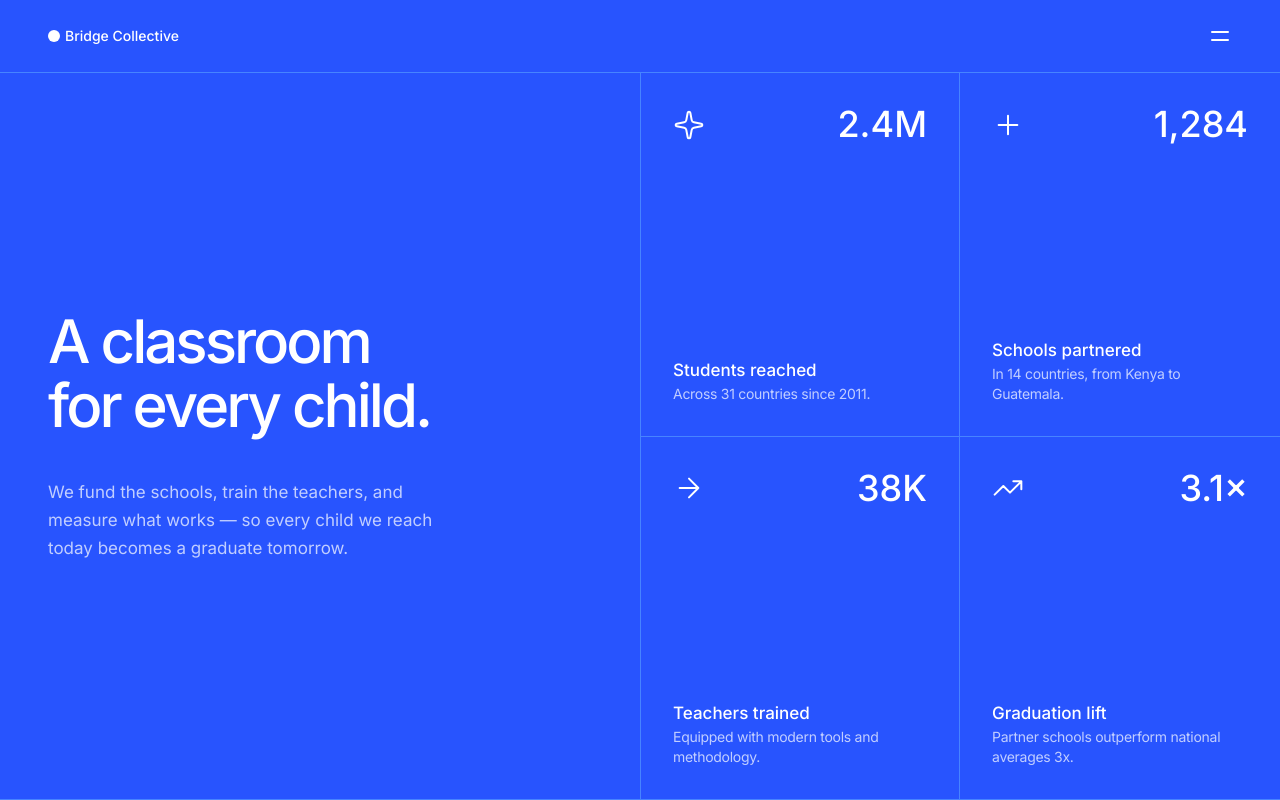
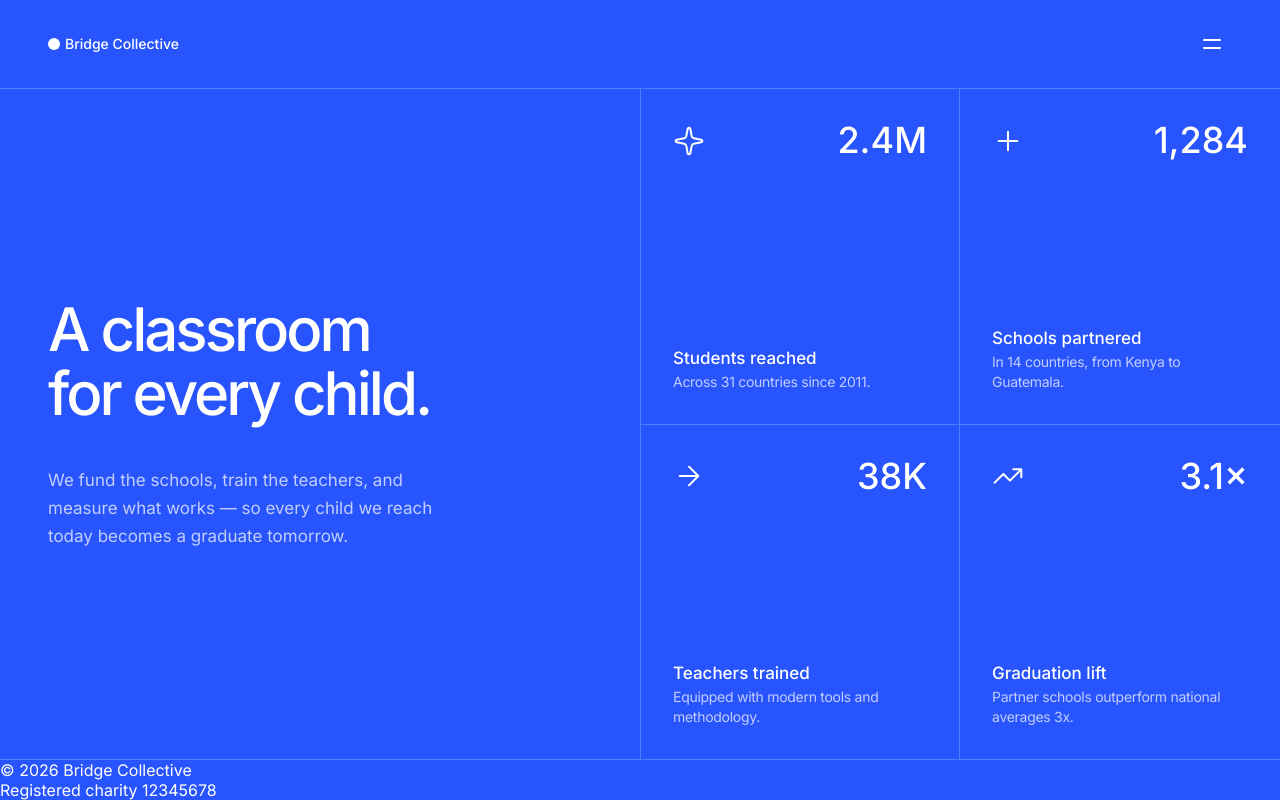
Before and after one commit to runny-life/grid-landing-page, a website built with Vite: page index.html in a window 1280 px wide. Built offline with nearby package versions, Linux system fonts and the light colour scheme.

Commit message:
feat: add HTML markup section footer

```diff
--- a/index.html
+++ b/index.html
@@ -160,6 +160,12 @@
       </ul>
     </section>
   </main>
+  <footer class="footer">
+    <div class="footer__inner">
+      <p class="footer__copy">&copy; 2026 Bridge Collective</p>
+      <p class="footer__register">Registered charity 12345678</p>
+    </div>
+  </footer>
   <script
     type="module"
     src="/src/scripts/app.js"
--- a/src/styles/components/toggleMenu.scss
+++ b/src/styles/components/toggleMenu.scss
@@ -5,12 +5,14 @@
   display: inline-flex;
   align-items: center;
   justify-content: center;
-  width: rem(24px);
-  height: rem(24px);
-  transition: opacity 0.2s;
+  width: rem(40px);
+  height: rem(40px);
+  background-color: transparent;
+  border-radius: 100%;
+  transition: background-color 0.2s;
 
   @include hover {
-    opacity: 0.8;
+    background-color: var(--color-blue-400);
   }
 
   @include focus-visible(var(--color-neutral-0));
```
